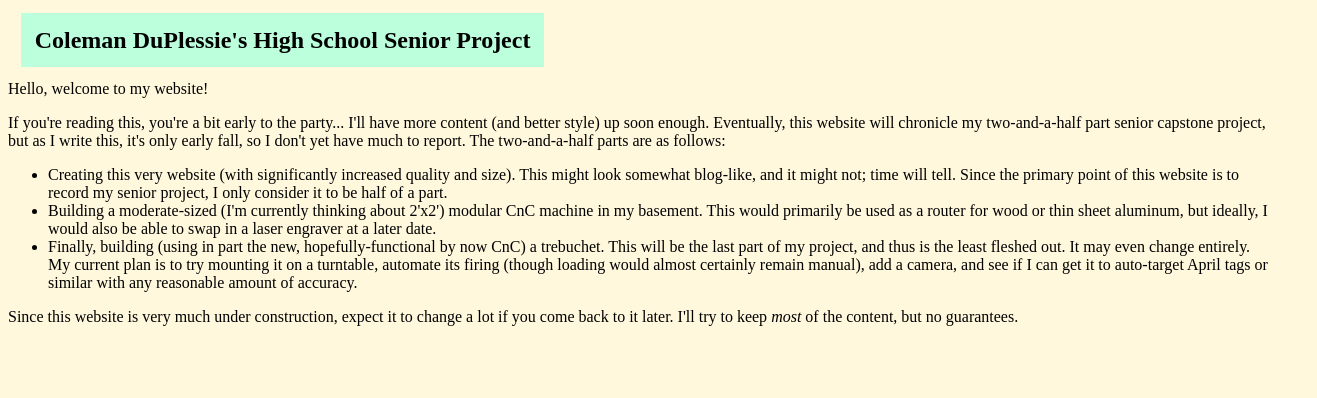
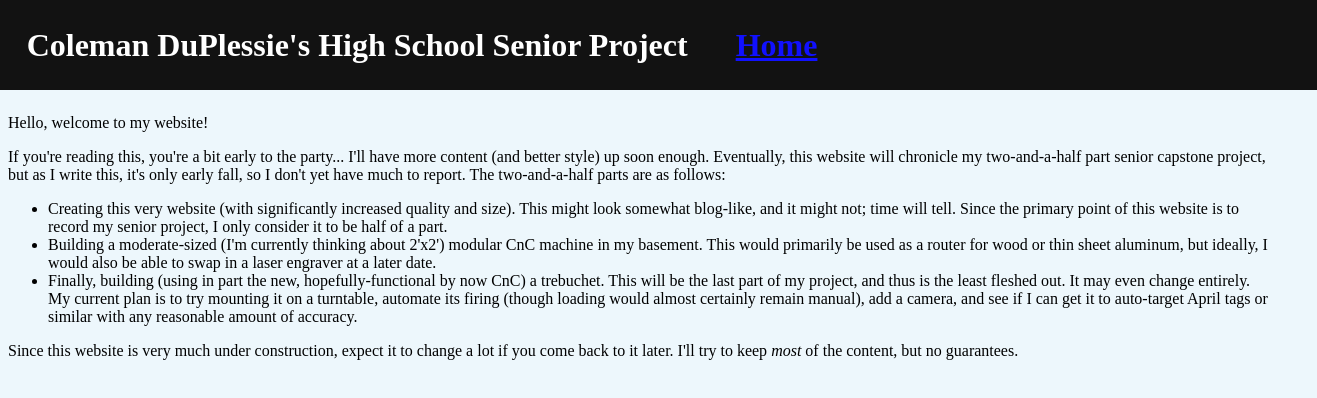
Before and after one commit to ColemanDuPlessie/senior-project-website, a plain HTML site: page index.html in a window 1280 px wide. Shown: the whole page, 1317 px wide, since content can reach past the window. Drawn offline with Linux system fonts and the light colour scheme.

Commit message:
Added a header via plain js

```diff
--- a/css/style.css
+++ b/css/style.css
@@ -1,8 +1,16 @@
-body {background: #fff8dd;}
+body {background: #edf7fc;}
 
-h2 {
-    background: #bbffdd;
-    margin: 10pt;
-    padding: 10pt;
-    width:fit-content;
+#header {
+    background: #121212;
+    padding: 20pt;
+    margin-right: 0pt;
+    margin-left: -8px;
+    margin-top: -8px;
+    margin-bottom: 24px;
+    width: 100%;
+    color: #ffffff;
 }
+#header a {margin-left: 30pt}
+#header a:link { color: #1111ff }
+#header a:visited { color: #662bbe }
+#header a:active { color: #ff4040;}
--- /dev/null
+++ b/header.js
@@ -0,0 +1 @@
+document.write(`<body><h1 id="header">Coleman DuPlessie's High School Senior Project <a href="./index.html">Home</a></h1></body>`);
--- a/index.html
+++ b/index.html
@@ -4,9 +4,10 @@
   <meta charset="utf-8">
   <title>Coleman DuPlessie's High School Senior Project</title>
   <link rel="stylesheet" href="css/style.css">
+
 </head>
 <body>
-<h2>Coleman DuPlessie's High School Senior Project</h2>
+<script type="text/javascript" src="header.js"></script>
 
 Hello, welcome to my website!
 
```
